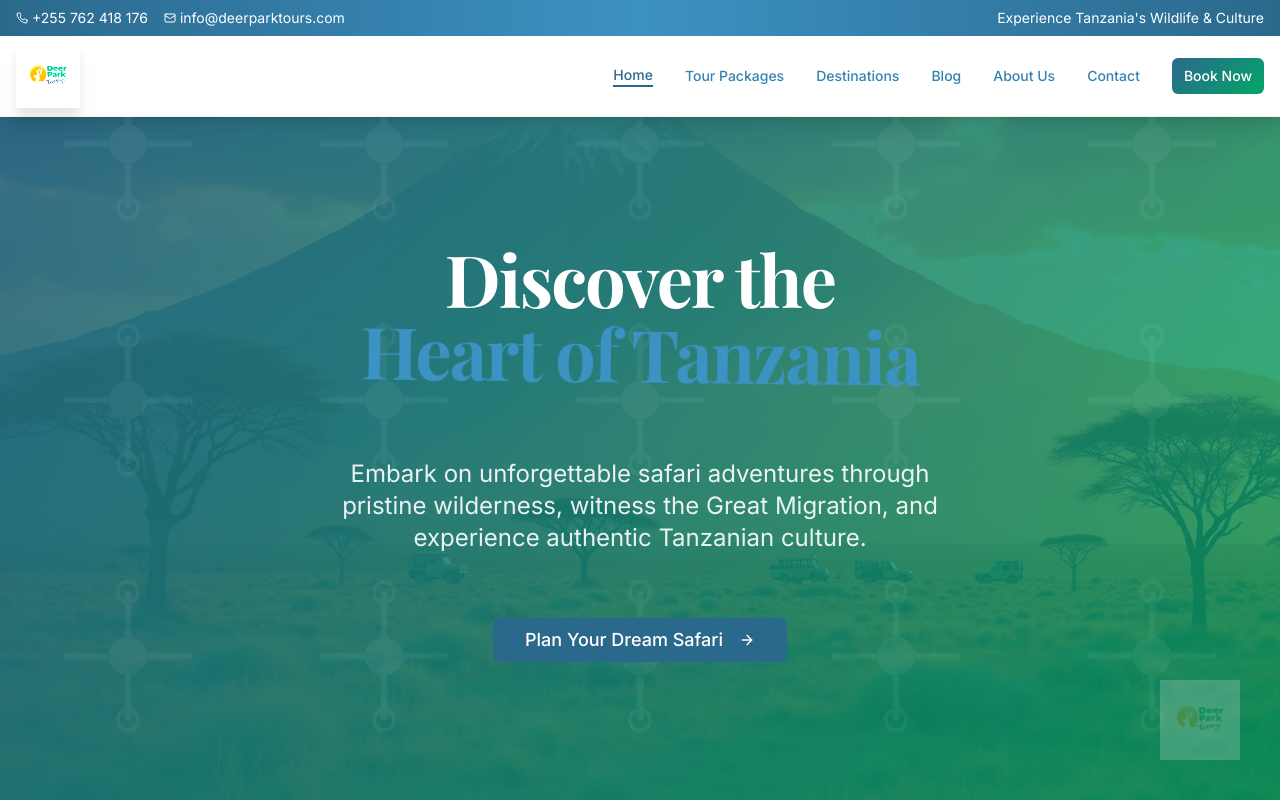
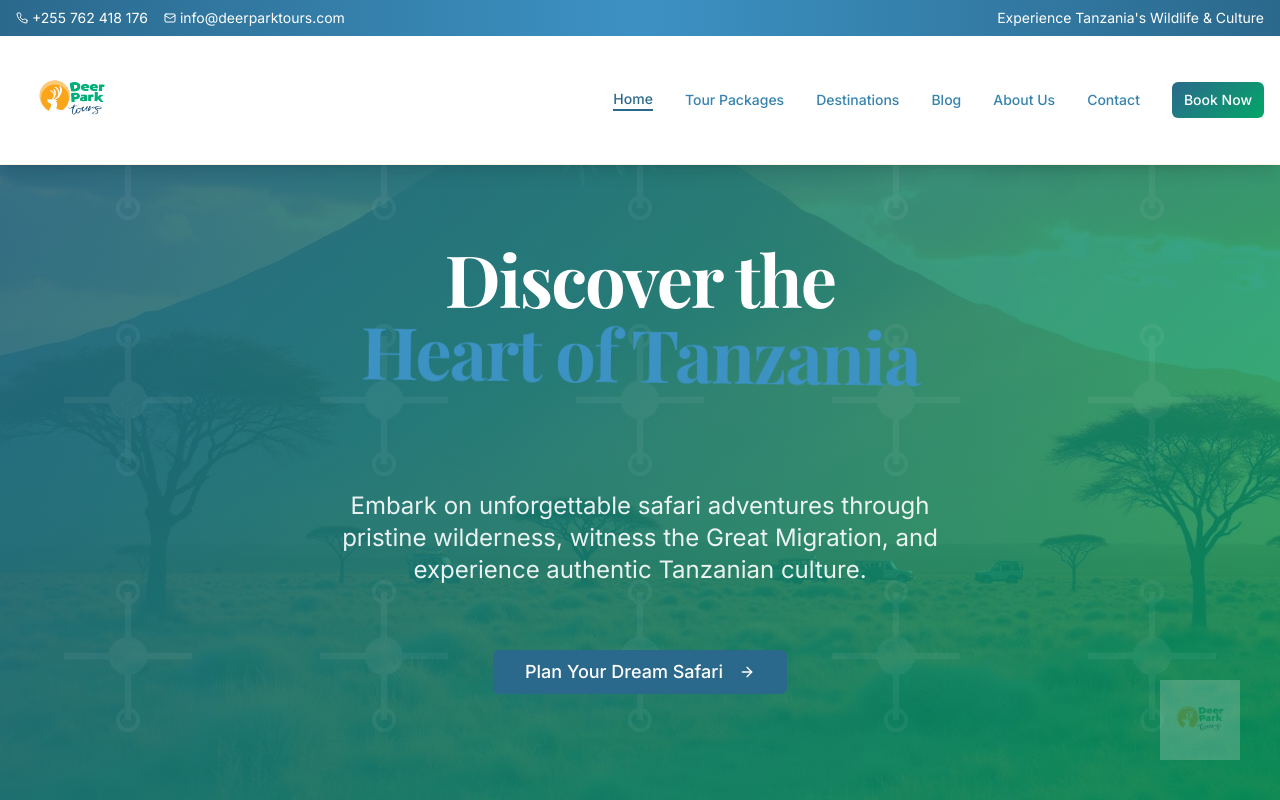
Before and after one commit to Angalia-Investment-Consortium-Limited/deerparktourstz, a React (Vite) app: page / in a window 1280 px wide. Shown: the top 800 px of the page. Built offline with nearby package versions, Linux system fonts and the light colour scheme; grey boxes are pictures that could not be loaded.

Commit message:
Increase the Logo size

```diff
--- a/src/components/InquiryForm.tsx
+++ b/src/components/InquiryForm.tsx
@@ -4,11 +4,21 @@ import { Card, CardContent, CardHeader, CardTitle } from "@/components/ui/card";
 import { Input } from "@/components/ui/input";
 import { Label } from "@/components/ui/label";
 import { Textarea } from "@/components/ui/textarea";
-import { Select, SelectContent, SelectItem, SelectTrigger, SelectValue } from "@/components/ui/select";
+import {
+  Select,
+  SelectContent,
+  SelectItem,
+  SelectTrigger,
+  SelectValue,
+} from "@/components/ui/select";
 import { Checkbox } from "@/components/ui/checkbox";
 import { Badge } from "@/components/ui/badge";
 import { Calendar } from "@/components/ui/calendar";
-import { Popover, PopoverContent, PopoverTrigger } from "@/components/ui/popover";
+import {
+  Popover,
+  PopoverContent,
+  PopoverTrigger,
+} from "@/components/ui/popover";
 import { format } from "date-fns";
 import { cn } from "@/lib/utils";
 import {
@@ -21,7 +31,7 @@ import {
   DollarSign,
   Crown,
   Briefcase,
-  Send
+  Send,
 } from "lucide-react";
 
 interface InquiryFormProps {
@@ -30,7 +40,11 @@ interface InquiryFormProps {
   onSubmit?: (data: any) => void;
 }
 
-const InquiryForm = ({ userType = "family", packageId, onSubmit }: InquiryFormProps) => {
+const InquiryForm = ({
+  userType = "family",
+  packageId,
+  onSubmit,
+}: InquiryFormProps) => {
   const [formData, setFormData] = useState({
     // Basic Info
     firstName: "",
@@ -58,7 +72,7 @@ const InquiryForm = ({ userType = "family", packageId, onSubmit }: InquiryFormPr
 
     // Additional
     hearAboutUs: "",
-    newsletter: false
+    newsletter: false,
   });
 
   const userTypeConfigs = {
@@ -67,33 +81,68 @@ const InquiryForm = ({ userType = "family", packageId, onSubmit }: InquiryFormPr
       subtitle: "Let's plan an amazing adventure within your budget",
       icon: DollarSign,
       color: "tertiary",
-      budgetOptions: ["Under $1,000", "$1,000-$2,000", "$2,000-$3,000", "Flexible"],
-      accommodationOptions: ["Camping", "Basic Lodge", "Guesthouse", "Hostel"]
+      budgetOptions: [
+        "Under $1,000",
+        "$1,000-$2,000",
+        "$2,000-$3,000",
+        "Flexible",
+      ],
+      accommodationOptions: ["Camping", "Basic Lodge", "Guesthouse", "Hostel"],
     },
     family: {
       title: "Family Safari Inquiry",
       subtitle: "Create unforgettable memories for the whole family",
       icon: Heart,
       color: "accent",
-      budgetOptions: ["$2,000-$4,000", "$4,000-$6,000", "$6,000-$8,000", "Premium Budget"],
-      accommodationOptions: ["Family Lodge", "Safari Camp", "Resort", "Private Villa"]
+      budgetOptions: [
+        "$2,000-$4,000",
+        "$4,000-$6,000",
+        "$6,000-$8,000",
+        "Premium Budget",
+      ],
+      accommodationOptions: [
+        "Family Lodge",
+        "Safari Camp",
+        "Resort",
+        "Private Villa",
+      ],
     },
     luxury: {
       title: "Luxury Safari Inquiry",
       subtitle: "Experience Tanzania in ultimate comfort and style",
       icon: Crown,
       color: "primary",
-      budgetOptions: ["$5,000-$8,000", "$8,000-$12,000", "$12,000+", "No Budget Limit"],
-      accommodationOptions: ["Luxury Lodge", "Tented Camp", "Private Estate", "Exclusive Resort"]
+      budgetOptions: [
+        "$5,000-$8,000",
+        "$8,000-$12,000",
+        "$12,000+",
+        "No Budget Limit",
+      ],
+      accommodationOptions: [
+        "Luxury Lodge",
+        "Tented Camp",
+        "Private Estate",
+        "Exclusive Resort",
+      ],
     },
     agents: {
       title: "Travel Agent Partnership",
       subtitle: "Professional packages with exclusive agent rates",
       icon: Briefcase,
       color: "accent",
-      budgetOptions: ["Group Rates", "Premium Packages", "Custom Pricing", "Volume Discounts"],
-      accommodationOptions: ["Various Options", "Client Choice", "Tiered Packages", "Custom Selection"]
-    }
+      budgetOptions: [
+        "Group Rates",
+        "Premium Packages",
+        "Custom Pricing",
+        "Volume Discounts",
+      ],
+      accommodationOptions: [
+        "Various Options",
+        "Client Choice",
+        "Tiered Packages",
+        "Custom Selection",
+      ],
+    },
   };
 
   const config = userTypeConfigs[userType];
@@ -106,13 +155,15 @@ const InquiryForm = ({ userType = "family", packageId, onSubmit }: InquiryFormPr
   };
 
   const updateFormData = (field: string, value: any) => {
-    setFormData(prev => ({ ...prev, [field]: value }));
+    setFormData((prev) => ({ ...prev, [field]: value }));
   };
 
   return (
     <Card className="max-w-2xl mx-auto shadow-card-custom">
       <CardHeader className="text-center">
-        <div className={`w-16 h-16 mx-auto mb-4 rounded-full bg-${config.color}/10 flex items-center justify-center`}>
+        <div
+          className={`w-16 h-16 mx-auto mb-4 rounded-full bg-${config.color}/10 flex items-center justify-center`}
+        >
           <IconComponent className={`h-8 w-8 text-${config.color}`} />
         </div>
         <CardTitle className="text-2xl font-bold">{config.title}</CardTitle>
@@ -123,7 +174,9 @@ const InquiryForm = ({ userType = "family", packageId, onSubmit }: InquiryFormPr
         <form onSubmit={handleSubmit} className="space-y-6">
           {/* Personal Information */}
           <div className="space-y-4">
-            <h3 className="text-lg font-semibold border-b pb-2">Personal Information</h3>
+            <h3 className="text-lg font-semibold border-b pb-2">
+              Personal Information
+            </h3>
 
             <div className="grid grid-cols-1 md:grid-cols-2 gap-4">
               <div>
@@ -194,12 +247,16 @@ const InquiryForm = ({ userType = "family", packageId, onSubmit }: InquiryFormPr
             {userType === "budget" && (
               <div>
                 <Label htmlFor="ageGroup">Age Group</Label>
-                <Select onValueChange={(value) => updateFormData("ageGroup", value)}>
+                <Select
+                  onValueChange={(value) => updateFormData("ageGroup", value)}
+                >
                   <SelectTrigger>
                     <SelectValue placeholder="Select your age group" />
                   </SelectTrigger>
                   <SelectContent>
-                    <SelectItem value="18-25">18-25 (Student/Young Traveler)</SelectItem>
+                    <SelectItem value="18-25">
+                      18-25 (Student/Young Traveler)
+                    </SelectItem>
                     <SelectItem value="26-35">26-35</SelectItem>
                     <SelectItem value="36-50">36-50</SelectItem>
                     <SelectItem value="50+">50+</SelectItem>
@@ -211,14 +268,18 @@ const InquiryForm = ({ userType = "family", packageId, onSubmit }: InquiryFormPr
             {userType === "luxury" && (
               <div>
                 <Label htmlFor="occasion">Special Occasion</Label>
-                <Select onValueChange={(value) => updateFormData("occasion", value)}>
+                <Select
+                  onValueChange={(value) => updateFormData("occasion", value)}
+                >
                   <SelectTrigger>
                     <SelectValue placeholder="What's the occasion?" />
                   </SelectTrigger>
                   <SelectContent>
                     <SelectItem value="honeymoon">Honeymoon</SelectItem>
                     <SelectItem value="anniversary">Anniversary</SelectItem>
-                    <SelectItem value="birthday">Birthday Celebration</SelectItem>
+                    <SelectItem value="birthday">
+                      Birthday Celebration
+                    </SelectItem>
                     <SelectItem value="retirement">Retirement Trip</SelectItem>
                     <SelectItem value="leisure">Luxury Leisure</SelectItem>
                   </SelectContent>
@@ -232,7 +293,9 @@ const InquiryForm = ({ userType = "family", packageId, onSubmit }: InquiryFormPr
                 <Input
                   id="businessName"
                   value={formData.businessName}
-                  onChange={(e) => updateFormData("businessName", e.target.value)}
+                  onChange={(e) =>
+                    updateFormData("businessName", e.target.value)
+                  }
                   placeholder="Your travel agency name"
                   required={userType === "agents"}
                 />
@@ -242,7 +305,9 @@ const InquiryForm = ({ userType = "family", packageId, onSubmit }: InquiryFormPr
 
           {/* Trip Details */}
           <div className="space-y-4">
-            <h3 className="text-lg font-semibold border-b pb-2">Trip Details</h3>
+            <h3 className="text-lg font-semibold border-b pb-2">
+              Trip Details
+            </h3>
 
             <div className="grid grid-cols-1 md:grid-cols-2 gap-4">
               <div>
@@ -257,7 +322,9 @@ const InquiryForm = ({ userType = "family", packageId, onSubmit }: InquiryFormPr
                       )}
                     >
                       <CalendarIcon className="mr-2 h-4 w-4" />
-                      {formData.travelDate ? format(formData.travelDate, "PPP") : "Select date"}
+                      {formData.travelDate
+                        ? format(formData.travelDate, "PPP")
+                        : "Select date"}
                     </Button>
                   </PopoverTrigger>
                   <PopoverContent className="w-auto p-0" align="start">
@@ -274,7 +341,9 @@ const InquiryForm = ({ userType = "family", packageId, onSubmit }: InquiryFormPr
 
               <div>
                 <Label htmlFor="duration">Trip Duration</Label>
-                <Select onValueChange={(value) => updateFormData("duration", value)}>
+                <Select
+                  onValueChange={(value) => updateFormData("duration", value)}
+                >
                   <SelectTrigger>
                     <SelectValue placeholder="How long?" />
                   </SelectTrigger>
@@ -294,16 +363,26 @@ const InquiryForm = ({ userType = "family", packageId, onSubmit }: InquiryFormPr
                 <Label htmlFor="groupSize">Group Size</Label>
                 <div className="relative">
                   <Users className="absolute left-3 top-3 h-4 w-4 text-muted-foreground" />
-                  <Select onValueChange={(value) => updateFormData("groupSize", value)}>
+                  <Select
+                    onValueChange={(value) =>
+                      updateFormData("groupSize", value)
+                    }
+                  >
                     <SelectTrigger className="pl-10">
                       <SelectValue placeholder="Number of travelers" />
                     </SelectTrigger>
                     <SelectContent>
                       <SelectItem value="1">Just me (1 person)</SelectItem>
                       <SelectItem value="2">Couple (2 people)</SelectItem>
-                      <SelectItem value="3-4">Small group (3-4 people)</SelectItem>
-                      <SelectItem value="5-8">Medium group (5-8 people)</SelectItem>
-                      <SelectItem value="9+">Large group (9+ people)</SelectItem>
+                      <SelectItem value="3-4">
+                        Small group (3-4 people)
+                      </SelectItem>
+                      <SelectItem value="5-8">
+                        Medium group (5-8 people)
+                      </SelectItem>
+                      <SelectItem value="9+">
+                        Large group (9+ people)
+                      </SelectItem>
                     </SelectContent>
                   </Select>
                 </div>
@@ -311,13 +390,17 @@ const InquiryForm = ({ userType = "family", packageId, onSubmit }: InquiryFormPr
 
               <div>
                 <Label htmlFor="budget">Budget Range (per person)</Label>
-                <Select onValueChange={(value) => updateFormData("budget", value)}>
+                <Select
+                  onValueChange={(value) => updateFormData("budget", value)}
+                >
                   <SelectTrigger>
                     <SelectValue placeholder="Select budget range" />
                   </SelectTrigger>
                   <SelectContent>
                     {config.budgetOptions.map((option) => (
-                      <SelectItem key={option} value={option}>{option}</SelectItem>
+                      <SelectItem key={option} value={option}>
+                        {option}
+                      </SelectItem>
                     ))}
                   </SelectContent>
                 </Select>
@@ -330,14 +413,22 @@ const InquiryForm = ({ userType = "family", packageId, onSubmit }: InquiryFormPr
             <h3 className="text-lg font-semibold border-b pb-2">Preferences</h3>
 
             <div>
-              <Label htmlFor="accommodationType">Accommodation Preference</Label>
-              <Select onValueChange={(value) => updateFormData("accommodationType", value)}>
+              <Label htmlFor="accommodationType">
+                Accommodation Preference
+              </Label>
+              <Select
+                onValueChange={(value) =>
+                  updateFormData("accommodationType", value)
+                }
+              >
                 <SelectTrigger>
                   <SelectValue placeholder="Select accommodation type" />
                 </SelectTrigger>
                 <SelectContent>
                   {config.accommodationOptions.map((option) => (
-                    <SelectItem key={option} value={option}>{option}</SelectItem>
+                    <SelectItem key={option} value={option}>
+                      {option}
+                    </SelectItem>
                   ))}
                 </SelectContent>
               </Select>
@@ -345,14 +436,22 @@ const InquiryForm = ({ userType = "family", packageId, onSubmit }: InquiryFormPr
 
             <div>
               <Label htmlFor="experienceLevel">Safari Experience Level</Label>
-              <Select onValueChange={(value) => updateFormData("experienceLevel", value)}>
+              <Select
+                onValueChange={(value) =>
+                  updateFormData("experienceLevel", value)
+                }
+              >
                 <SelectTrigger>
                   <SelectValue placeholder="Your safari experience" />
                 </SelectTrigger>
                 <SelectContent>
-                  <SelectItem value="first-time">First-time safari goer</SelectItem>
+                  <SelectItem value="first-time">
+                    First-time safari goer
+                  </SelectItem>
                   <SelectItem value="some">Some safari experience</SelectItem>
-                  <SelectItem value="experienced">Experienced traveler</SelectItem>
+                  <SelectItem value="experienced">
+                    Experienced traveler
+                  </SelectItem>
                   <SelectItem value="expert">Safari expert</SelectItem>
                 </SelectContent>
               </Select>
@@ -363,18 +462,24 @@ const InquiryForm = ({ userType = "family", packageId, onSubmit }: InquiryFormPr
               <Input
                 id="dietaryRestrictions"
                 value={formData.dietaryRestrictions}
-                onChange={(e) => updateFormData("dietaryRestrictions", e.target.value)}
+                onChange={(e) =>
+                  updateFormData("dietaryRestrictions", e.target.value)
+                }
                 placeholder="Vegetarian, allergies, etc."
               />
             </div>
 
             <div>
-              <Label htmlFor="specialRequests">Special Requests or Questions</Label>
+              <Label htmlFor="specialRequests">
+                Special Requests or Questions
+              </Label>
               <Textarea
                 id="specialRequests"
                 rows={4}
                 value={formData.specialRequests}
-                onChange={(e) => updateFormData("specialRequests", e.target.value)}
+                onChange={(e) =>
+                  updateFormData("specialRequests", e.target.value)
+                }
                 placeholder={
                   userType === "luxury"
                     ? "Private dining, helicopter transfers, exclusive experiences..."
@@ -390,18 +495,24 @@ const InquiryForm = ({ userType = "family", packageId, onSubmit }: InquiryFormPr
 
           {/* Additional Information */}
           <div className="space-y-4">
-            <h3 className="text-lg font-semibold border-b pb-2">Additional Information</h3>
+            <h3 className="text-lg font-semibold border-b pb-2">
+              Additional Information
+            </h3>
 
             <div>
               <Label htmlFor="hearAboutUs">How did you hear about us?</Label>
-              <Select onValueChange={(value) => updateFormData("hearAboutUs", value)}>
+              <Select
+                onValueChange={(value) => updateFormData("hearAboutUs", value)}
+              >
                 <SelectTrigger>
                   <SelectValue placeholder="Select source" />
                 </SelectTrigger>
                 <SelectContent>
                   <SelectItem value="google">Google Search</SelectItem>
                   <SelectItem value="social">Social Media</SelectItem>
-                  <SelectItem value="referral">Friend/Family Referral</SelectItem>
+                  <SelectItem value="referral">
+                    Friend/Family Referral
+                  </SelectItem>
                   <SelectItem value="agent">Travel Agent</SelectItem>
                   <SelectItem value="review">Review Sites</SelectItem>
                   <SelectItem value="other">Other</SelectItem>
@@ -413,7 +524,9 @@ const InquiryForm = ({ userType = "family", packageId, onSubmit }: InquiryFormPr
               <Checkbox
                 id="newsletter"
                 checked={formData.newsletter}
-                onCheckedChange={(checked) => updateFormData("newsletter", checked)}
+                onCheckedChange={(checked) =>
+                  updateFormData("newsletter", checked)
+                }
               />
               <Label htmlFor="newsletter" className="text-sm">
                 Subscribe to our newsletter for exclusive offers and travel tips
@@ -428,11 +541,14 @@ const InquiryForm = ({ userType = "family", packageId, onSubmit }: InquiryFormPr
             className={`w-full bg-${config.color} hover:bg-${config.color}/90 transition-colors`}
           >
             <Send className="mr-2 h-4 w-4" />
-            {userType === "agents" ? "Request Partnership Info" : "Send Inquiry"}
+            {userType === "agents"
+              ? "Request Partnership Info"
+              : "Send Inquiry"}
           </Button>
 
           <p className="text-xs text-muted-foreground text-center">
-            We'll respond within 24 hours with a personalized quote and itinerary.
+            We'll respond within 24 hours with a personalized quote and
+            itinerary.
           </p>
         </form>
       </CardContent>
--- a/src/components/Navbar.tsx
+++ b/src/components/Navbar.tsx
@@ -2,7 +2,7 @@ import { useState } from "react";
 import { Link, useLocation } from "react-router-dom";
 import { Menu, X, Phone, Mail } from "lucide-react";
 import { Button } from "@/components/ui/button";
-import Logo from "@/components/ui/logo";
+import deerparklogo from "../../public/lovable-uploads/DeerParkLogo.png";
 
 const Navbar = () => {
   const [isMenuOpen, setIsMenuOpen] = useState(false);
@@ -42,17 +42,16 @@ const Navbar = () => {
 
       {/* Main navigation */}
       <div className="container mx-auto px-4">
-        <div className="flex items-center justify-between h-20 py-2">
+        <div className="flex items-center justify-between h-32 py-4">
           {/* Logo */}
           <Link
             to="/"
             className="flex items-center hover:opacity-90 transition-all duration-300 hover:scale-105"
           >
-            <Logo
-              variant="icon"
-              size="xl"
-              showText={false}
-              className="w-32 h-32 md:w-36 md:h-36 drop-shadow-xl filter contrast-125 brightness-110"
+            <img
+              src={deerparklogo}
+              alt="deerpark logo"
+              className="h-28 w-28 transition-transform duration-300 hover:scale-105"
             />
           </Link>
 
--- a/src/components/TourPackages.tsx
+++ b/src/components/TourPackages.tsx
@@ -366,7 +366,9 @@ const TourPackages = () => {
                     onClick={() => {
                       // Navigate to contact page with pre-selected user type and package
                       // window.location.href = `/contact?userType=${selectedUserType}&package=${pkg.id}`;
-                      navigate("/contact");
+                      navigate(
+                        `/contact?userType=${selectedUserType}&package=${pkg.id}`
+                      );
                     }}
                   >
                     {selectedUserType === "agents"
--- a/src/components/ui/hero-section.tsx
+++ b/src/components/ui/hero-section.tsx
@@ -35,9 +35,9 @@ const HeroSection = () => {
       {/* Content */}
       <div className="relative z-10 container mx-auto px-4 text-center text-white">
         <div className="max-w-4xl mx-auto space-y-6 md:space-y-8">
-          <h1 className="heading-display my-16 text-3xl sm:text-4xl md:text-6xl lg:text-7xl leading-tight animate-fade-in">
+          <h1 className="heading-display my-24 text-3xl sm:text-4xl md:text-6xl lg:text-7xl leading-tight animate-fade-in">
             Discover the
-            <span className="block text-primary-glow gentle-float inline-block mt-2">
+            <span className="text-primary-glow gentle-float inline-block mt-2">
               Heart of Tanzania
             </span>
           </h1>
--- a/src/pages/Contact.tsx
+++ b/src/pages/Contact.tsx
@@ -76,7 +76,7 @@ const Contact = () => {
     },
   ];
 
-  const handleFormSubmit = (data: any) => {
+  const handleFormSubmit = async (data: any) => {
     console.log("Inquiry submitted:", data);
     // Here you would typically send the data to your backend
     alert("Thank you for your inquiry! We'll get back to you within 24 hours.");
```
Also changed, not shown: src/components/Footer.tsx (+5 -5 lines).
